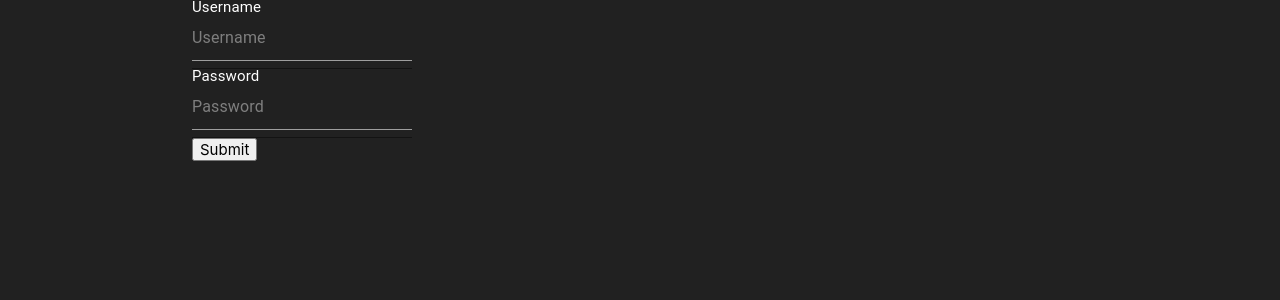
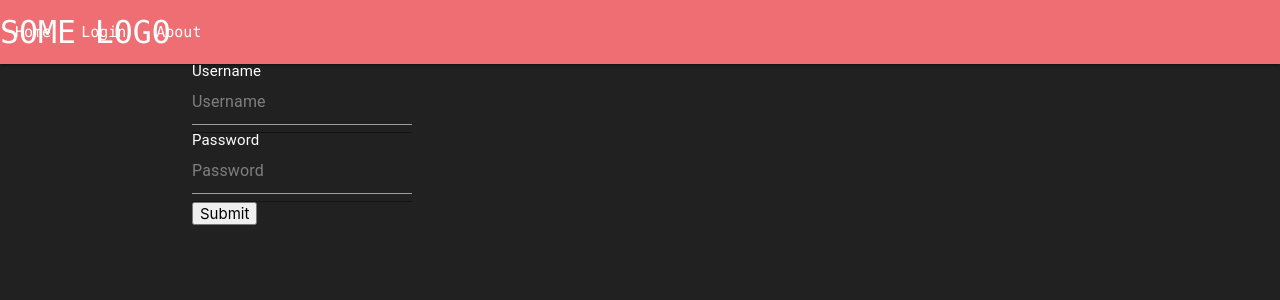
Before and after one commit to adr29truck/APL-prep, a React (Create React App) app in the folder frontend/: page /login in a window 1280 px wide. Shown: the top 300 px of the page. Built offline with nearby package versions, Linux system fonts and the light colour scheme.

Commit message:
Added logout functionality & restructured home page

```diff
--- a/frontend/src/App.tsx
+++ b/frontend/src/App.tsx
@@ -3,16 +3,20 @@ import { BrowserRouter, Switch, Route } from 'react-router-dom';
 
 import { About } from './pages/About';
 import { Login } from './pages/Login';
+import { Logout } from './pages/Logout';
 import { Home } from './pages/Home';
+import { Navbar } from './components/Navbar';
 
 const App: React.FC = () => {
   return (
     <BrowserRouter>
+      <Navbar />
       <div className="container">
         <Switch>
           <Route path="/" component={Home} exact />
           <Route path="/about" component={About} />
           <Route path="/login" component={Login} />
+          <Route path="/logout" component={Logout} />
         </Switch>
       </div>
     </BrowserRouter>
--- a/frontend/src/components/Navbar.tsx
+++ b/frontend/src/components/Navbar.tsx
@@ -1,15 +1,26 @@
 import React from 'react';
 import { NavLink } from 'react-router-dom';
+import { useSelector } from 'react-redux';
 
-export const Navbar: React.FC = () => (
+import { getUser } from '../features/auth/selectors';
+
+export const Navbar: React.FC = () => {
+  const user = useSelector(getUser);
+
+  return (
     <nav>
-    <div className="nav-wrapper cyan darken-1 px1">
+      <div className="navbar">
         <NavLink to="/" className="brand-logo">
-        Redux + TypeScript
+          SOME LOGO
         </NavLink>
-      <ul className="right hide-on-med-and-down">
-        <li cy-data="home-nav-link">
+        <ul className="">
+          <li cy-data="">
             <NavLink to="/">Home</NavLink>
+          </li>
+          <li>
+            <NavLink to={user.id === 0 ? '/login' : '/logout'}>
+              {user.id === 0 ? 'Login' : 'Logout'}
+            </NavLink>
           </li>
           <li>
             <NavLink to="/about">About</NavLink>
@@ -18,3 +29,4 @@ export const Navbar: React.FC = () => (
       </div>
     </nav>
   );
+};
--- a/frontend/src/features/auth/authReducer.ts
+++ b/frontend/src/features/auth/authReducer.ts
@@ -44,6 +44,9 @@ export default (state = initialState, action: AuthActionTypes) => {
       signIn(action.payload);
       return { ...state, loading: true };
     }
+    case 'auth/signOut': {
+      return { ...state, id: 0 };
+    }
     case 'auth/setJWT': {
       return { ...state, jwt: action.payload };
     }
--- a/frontend/src/index.css
+++ b/frontend/src/index.css
@@ -13,6 +13,10 @@ input, label {
   color: #ffffff !important;
 }
 
+.navbar {
+  display: grid;
+  grid-template-columns: repeat(4, auto);
+}
 /* code {
   font-family: source-code-pro, Menlo, Monaco, Consolas, 'Courier New',
     monospace;
--- a/frontend/src/pages/Home.tsx
+++ b/frontend/src/pages/Home.tsx
@@ -2,7 +2,6 @@ import React, { Fragment, useEffect } from 'react';
 import { useSelector } from 'react-redux';
 import { useHistory } from 'react-router-dom';
 
-import Typography from '@material-ui/core/Typography';
 import Header from '../components/header';
 import DayButtonList from '../components/dayButtonList/DayButtonList';
 import ActivityDropdown from '../components/activityDropdown/ActivityDropdown';
@@ -16,32 +15,27 @@ export const Home: React.FC = () => {
   const changedTimes = useSelector(getCheckedTimes);
   const currentActivity = useSelector(getCurrentActivity);
   const currentTime = useSelector(getCurrentTime);
-  const day = useSelector(getCurrentTime);
   const user = useSelector(getUser);
   const history = useHistory();
 
   useEffect(() => {
-    console.log(user);
     if (user.id === 0) {
-      history.push('/login')
+      history.push('/login');
     }
-  }, [user])
+  }, [user]);
 
   function onSubmit() {
     updateTimes(changedTimes, currentActivity, currentTime);
   }
 
+  // Makes sure the components are never loaded if unathorized,
+  // meaning no invalid network request should be sent.
+  if (user.id === 0) {
+    return <Fragment />;
+  }
   return (
     <Fragment>
       <Header />
-      <Typography
-        variant="h2"
-        component="h2"
-        gutterBottom
-        className="text-center"
-      >
-        {day}
-      </Typography>
       <DayButtonList />
       <ActivityDropdown onClickButton={onSubmit} />
     </Fragment>
--- /dev/null
+++ b/frontend/src/pages/Logout.tsx
@@ -0,0 +1,13 @@
+import React, { Fragment } from 'react';
+import { useDispatch } from 'react-redux';
+import { useHistory } from 'react-router-dom';
+
+export const Logout: React.FC = () => {
+  const history = useHistory();
+  const dispatch = useDispatch();
+
+  dispatch({ type: 'auth/signOut' });
+  history.push('/login');
+
+  return <Fragment />;
+};
```
Also changed, not shown: frontend/src/components/header/Header.tsx (+21 -7 lines). Lines whose indentation alone changed are shown as unchanged.
